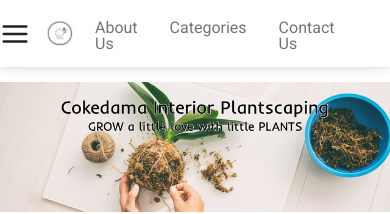
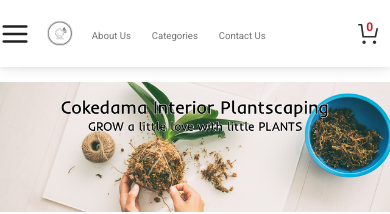
Before and after one commit to Pechkin1027/CokedamaProject, a Next.js app: page / in a window 390 px wide. Shown: the top 214 px of the page. Built offline with nearby package versions, Linux system fonts and the light colour scheme.

Commit message:
NavBar issues fix
fix the shopping cart icon missing @media (max-width: 480px)

***NavBar issues***

```diff
--- a/components/NavBar.js
+++ b/components/NavBar.js
@@ -5,6 +5,8 @@ import SearchBar from "./NavBar/SearchBar";
 import NavOption from "./NavBar/NavOption";
 import SideMenu from "./NavBar/SideMenu";
 import Link from "next/link";
+
+
 
 export default function Navbar() {
   const [windowDimension, setWindowDimension] = useState(null);
@@ -149,7 +151,7 @@ const SideLinks = styled.div`
   display: flex;
   margin-top: 5px;
   a {
-    padding-right: 0.5rem;
+    padding-right: -0.5rem;
     padding-left: 0.5rem;
     margin-right: 16px;
   }
--- a/pages/index.js
+++ b/pages/index.js
@@ -10,6 +10,7 @@ const mystyle = {
 
 
 };
+<meta name="viewport" content="width=device-width, initial-scale=1" />
 
 export default function home() {
   let category1 = [
--- a/styles/globals.css
+++ b/styles/globals.css
@@ -205,7 +205,9 @@ html {
   font-size: 100%; /* 1 */
   -webkit-text-size-adjust: 100%; /* 2 */
   -ms-text-size-adjust: 100%; /* 2 */
+
 }
+
 
 /**
  * Address `outline` inconsistency between Chrome and other browsers.
@@ -213,6 +215,7 @@ html {
 
 a:link {
   color:rgba(0,0,0,0.55)
+
 }
 
 /**
@@ -505,11 +508,15 @@ textarea {
   .image-gallery-fullscreen-button,
   .image-gallery-play-button {
     padding: 10px;
+    font-size-adjust: ch-width;
   }
   .image-gallery-fullscreen-button .image-gallery-svg,
   .image-gallery-play-button .image-gallery-svg {
     height: 16px;
     width: 16px;
+  }
+  html{
+    font-size: 60%;
   }
 }
 
@@ -538,6 +545,7 @@ textarea {
     height: 72px;
     width: 36px;
   }
+
 }
 @media (max-width: 480px) {
   .image-gallery-left-nav .image-gallery-svg,
```
